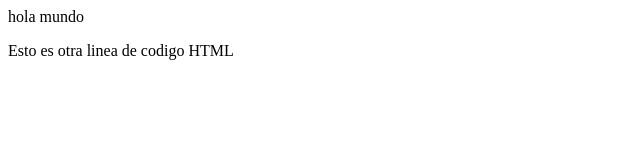
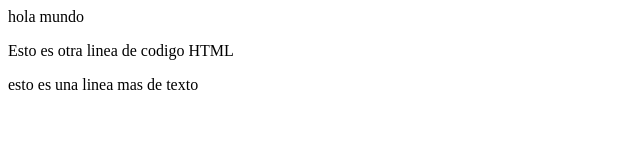
Before and after one commit to mradom/curso1a, a plain HTML site: page index.html in a window 1280 px wide. Shown: the whole page, without its empty margins (0-640 px from the left). Drawn offline with Linux system fonts and the light colour scheme.

Commit message:
otra linea de codigo dentro de una etiquea span

```diff
--- a/index.html
+++ b/index.html
@@ -10,5 +10,6 @@
     <script src="script.js"></script>
     hola mundo
     <p>Esto es otra linea de codigo HTML</p>
+    <span>esto es una linea mas de texto</span>
   </body>
 </html>
```
